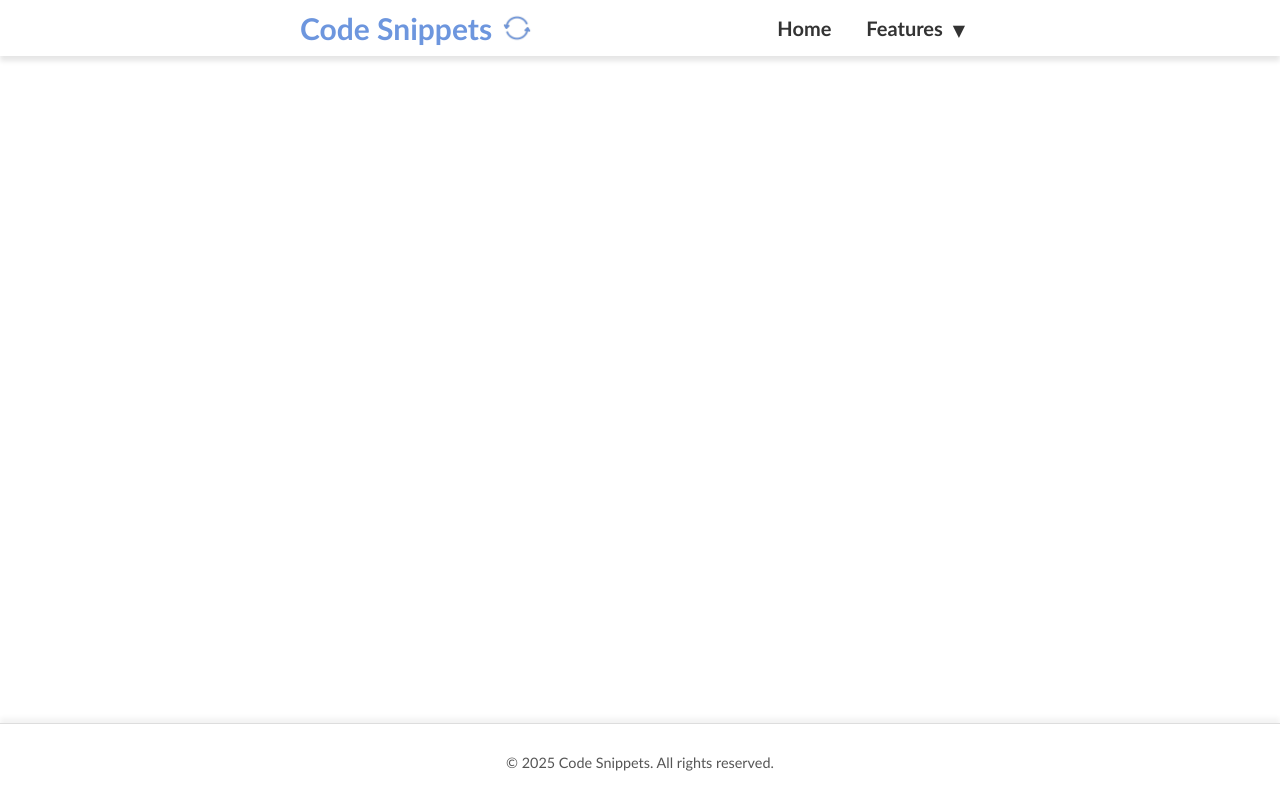
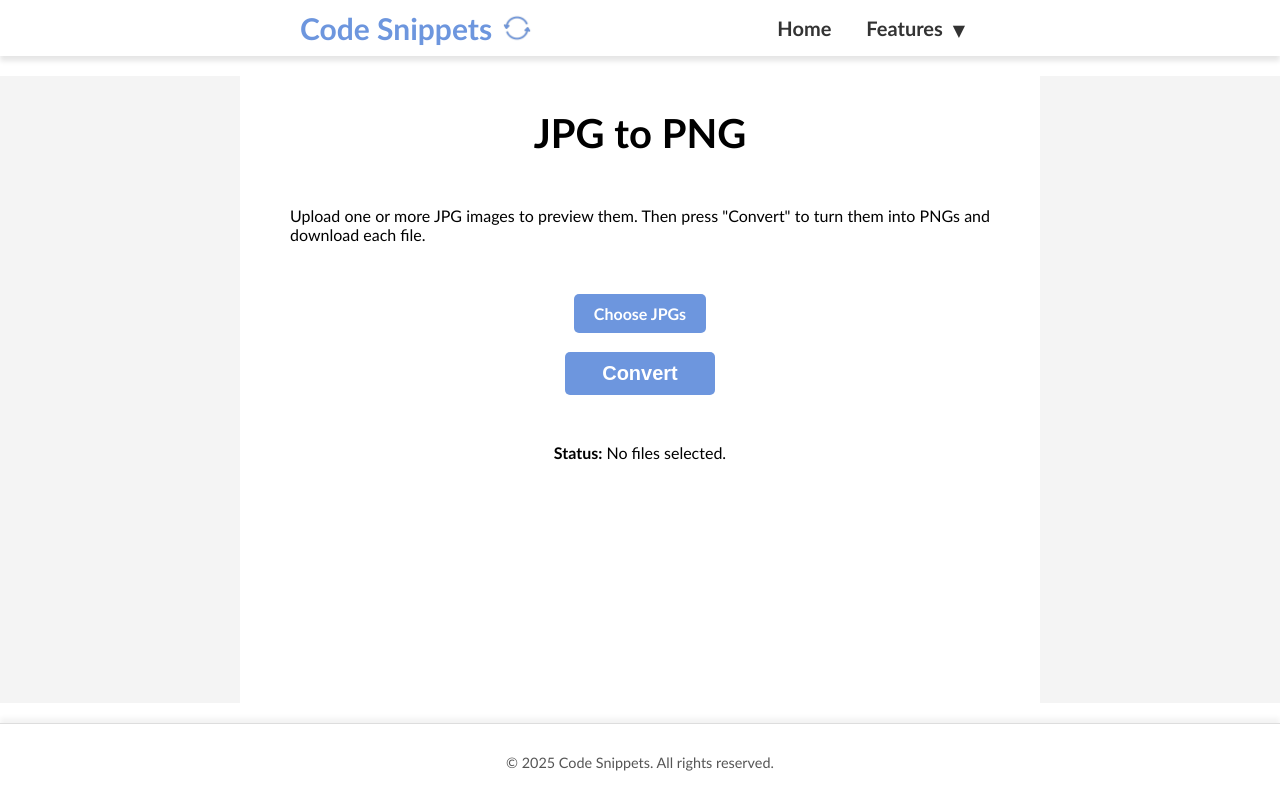
Before and after one commit to foto1864/snippets, a React (Create React App) app: page /jpg-to-png in a window 1280 px wide. Built offline with nearby package versions, Linux system fonts and the light colour scheme.

Commit message:
done for today

```diff
--- a/src/App.js
+++ b/src/App.js
@@ -10,6 +10,7 @@ import MergePDF from './components/merge_pdf';
 import SvgToJpg from './components/svg_to_jpg';
 import WebpToJpg from './components/webp_to_jpg';
 import PngToJpg from './components/png_to_jpg';
+import JpgToPng from './components/jpg_to_png';
 
 import './App.css';
 import './components/global.css'; // assuming you have header CSS there
@@ -42,11 +43,12 @@ function App() {
               </span>
               <div className="dropdown-menu">
                 <Link to="/split-pdf" className="dropdown-item">Split PDF</Link>
+                <Link to="/merge-pdf" className="dropdown-item">Merge PDF</Link>
                 <Link to="/jpg-to-pdf" className="dropdown-item">JPG to PDF</Link>
-                <Link to="/merge-pdf" className="dropdown-item">Merge PDF</Link>
                 <Link to="/svg-to-jpg" className="dropdown-item">SVG To JPG</Link>
                 <Link to="/webp-to-jpg" className="dropdown-item">WEBP To JPG</Link>
                 <Link to="/png-to-jpg" className="dropdown-item">PNG To JPG</Link>
+                <Link to="/jpg-to-png" className="dropdown-item">JPG to PNG</Link>
               </div>
             </div>
           </nav>
@@ -62,6 +64,7 @@ function App() {
             <Link to="/svg-to-jpg" className="header-link" onClick={() => setIsMobileMenuOpen(false)}>SVG to JPG</Link>
             <Link to="/webp-to-jpg" className="header-link" onClick={() => setIsMobileMenuOpen(false)}>WEBP to JPG</Link>
             <Link to="/png-to-jpg" className="header-link" onClick={() => setIsMobileMenuOpen(false)}>PNG to JPG</Link>
+            <Link to="/jpg-to-png" className="header-link" onClick={() => setIsMobileMenuOpen(false)}>JPG to PNG</Link>
           </div>
         )}
 
@@ -74,6 +77,7 @@ function App() {
             <Route path="/svg-to-jpg" element={<SvgToJpg />} />
             <Route path="/webp-to-jpg" element={<WebpToJpg />} />
             <Route path="/png-to-jpg" element={<PngToJpg />} />
+            <Route path="/jpg-to-png" element={<JpgToPng />} />
           </Routes>
         </main>
 
--- a/src/components/dashboard.js
+++ b/src/components/dashboard.js
@@ -16,12 +16,16 @@ export default function Dashboard() {
           The first one allows the user to input a PDF file and split it into custom ranges.
           The second one allows the user to input an image file such as JPG or PNG and convert it into a PDF.
           You can select your desired function from the menu below. Thank you!</p>
+          <div className='my-selectors'>
         <button class="main-buttons" onClick={() => navigate("/split-pdf")}>Split PDF</button>
+        <button class="main-buttons" onClick={() => navigate("/merge-pdf")}>Merge PDF</button>
         <button class="main-buttons" onClick={() => navigate("/jpg-to-pdf")}>JPG to PDF</button>
-        <button class="main-buttons" onClick={() => navigate("/merge-pdf")}>Merge PDF</button>
         <button class="main-buttons" onClick={() => navigate("/svg-to-jpg")}>SVG to JPG</button>
         <button class="main-buttons" onClick={() => navigate("/webp-to-jpg")}>WEBP to JPG</button>
         <button class="main-buttons" onClick={() => navigate("/png-to-jpg")}>PNG to JPG</button>
+        <button class="main-buttons" onClick={() => navigate("/jpg-to-png")}>JPG to PNG</button>
+          </div>
+
       </div>
 
       <div class="div1"></div>
--- a/src/components/global.css
+++ b/src/components/global.css
@@ -340,3 +340,22 @@
     display: flex;
   }
 }
+
+.my-selectors {
+  display: grid;
+  grid-template-columns: repeat(3, 200px);
+  gap: 20px;
+  margin-top: 20px;
+}
+
+@media (max-width: 768px) {
+  .my-selectors {
+    grid-template-columns: repeat(2, 1fr);
+  }
+}
+
+@media (max-width: 480px) {
+  .my-selectors {
+    grid-template-columns: 1fr;
+  }
+}
--- /dev/null
+++ b/src/components/jpg_to_png.js
@@ -0,0 +1,118 @@
+import React, { useState } from 'react';
+
+export default function JpgToPng() {
+  const [jpgFiles, setJpgFiles] = useState([]);
+  const [previewUrls, setPreviewUrls] = useState([]);
+  const [pngFiles, setPngFiles] = useState([]);
+  const [status, setStatus] = useState("No files selected.");
+
+  const handleFileChange = (e) => {
+    const files = Array.from(e.target.files).filter(file =>
+      file.name.toLowerCase().endsWith('.jpg') || file.name.toLowerCase().endsWith('.jpeg')
+    );
+
+    if (files.length === 0) {
+      setStatus("Please upload valid .jpg files.");
+      return;
+    }
+
+    setJpgFiles(files);
+    setPreviewUrls(files.map(file => URL.createObjectURL(file)));
+    setPngFiles([]);
+    setStatus(`${files.length} JPG file(s) loaded. Ready to convert.`);
+  };
+
+  const handleConvert = () => {
+    const promises = jpgFiles.map((file, index) => {
+      return new Promise((resolve, reject) => {
+        const img = new Image();
+        img.onload = () => {
+          const canvas = document.createElement('canvas');
+          canvas.width = img.width;
+          canvas.height = img.height;
+          const ctx = canvas.getContext('2d');
+          ctx.drawImage(img, 0, 0);
+
+          const pngDataUrl = canvas.toDataURL('image/png');
+          resolve({
+            name: file.name.replace(/\.(jpg|jpeg)$/, '.png'),
+            url: pngDataUrl
+          });
+        };
+        img.onerror = reject;
+        img.src = URL.createObjectURL(file);
+      });
+    });
+
+    setStatus("Converting...");
+
+    Promise.all(promises)
+      .then(results => {
+        setPngFiles(results);
+        setStatus("Conversion complete.");
+      })
+      .catch(() => {
+        setStatus("Conversion failed.");
+      });
+  };
+
+  return (
+    <div className="whole-page">
+      <div className="div1"></div>
+
+      <div className="mainframe">
+        <h2>JPG to PNG</h2>
+
+        <p className="inner-paragraph">
+          Upload one or more JPG images to preview them. Then press "Convert" to turn them into PNGs and download each file.
+        </p>
+
+        <div className="file-upload">
+          <label htmlFor="jpg-upload" className="choose-file">Choose JPGs</label>
+          <input
+            id="jpg-upload"
+            type="file"
+            accept=".jpg,.jpeg"
+            multiple
+            onChange={handleFileChange}
+            style={{ display: 'none' }}
+          />
+        </div>
+
+        <br />
+
+        {previewUrls.length > 0 && (
+          <div className="image-preview-gallery">
+            <strong>Preview:</strong>
+            <div className="image-preview-container">
+              {previewUrls.map((url, idx) => (
+                <img key={idx} src={url} alt={`Preview ${idx}`} className="preview-image" />
+              ))}
+            </div>
+            <br />
+          </div>
+        )}
+
+        <button className="inner-buttons" onClick={handleConvert}>Convert</button><br /><br />
+        <div><strong>Status:</strong> {status}</div><br />
+
+        {pngFiles.length > 0 && (
+          <div>
+            <strong className="leave-space">Download:</strong><br />
+            <ul className="download-list">
+              {pngFiles.map((file, idx) => (
+                <li key={idx}>
+                  <a className="download-files" href={file.url} download={file.name}>
+                    {file.name}
+                  </a>
+                </li>
+              ))}
+            </ul>
+          </div>
+        )}
+      </div>
+
+      <div className="div1"></div>
+    </div>
+  );
+}
--- a/src/components/merge_pdf.js
+++ b/src/components/merge_pdf.js
@@ -1,15 +1,8 @@
-import React, { useState, useEffect } from 'react';
+import React, { useState } from 'react';
 import { PDFDocument } from 'pdf-lib';
-import { DragDropContext, Droppable, Draggable } from 'react-beautiful-dnd';
 import './global.css';
 
 export default function MergePDF() {
-
-  const [isClient, setIsClient] = useState(false);
-
-  useEffect(() => {
-    setIsClient(true);
-  }, []);
 
   const [pdfFiles, setPdfFiles] = useState([]);
   const [status, setStatus] = useState("No PDF files selected.");
@@ -58,14 +51,6 @@ export default function MergePDF() {
 
     setDownloadUrl(url);
     setStatus("Merge complete.");
-  };
-
-  const onDragEnd = (result) => {
-    if (!result.destination) return;
-    const items = Array.from(pdfFiles);
-    const [reorderedItem] = items.splice(result.source.index, 1);
-    items.splice(result.destination.index, 0, reorderedItem);
-    setPdfFiles(items);
   };
 
   return (
```
